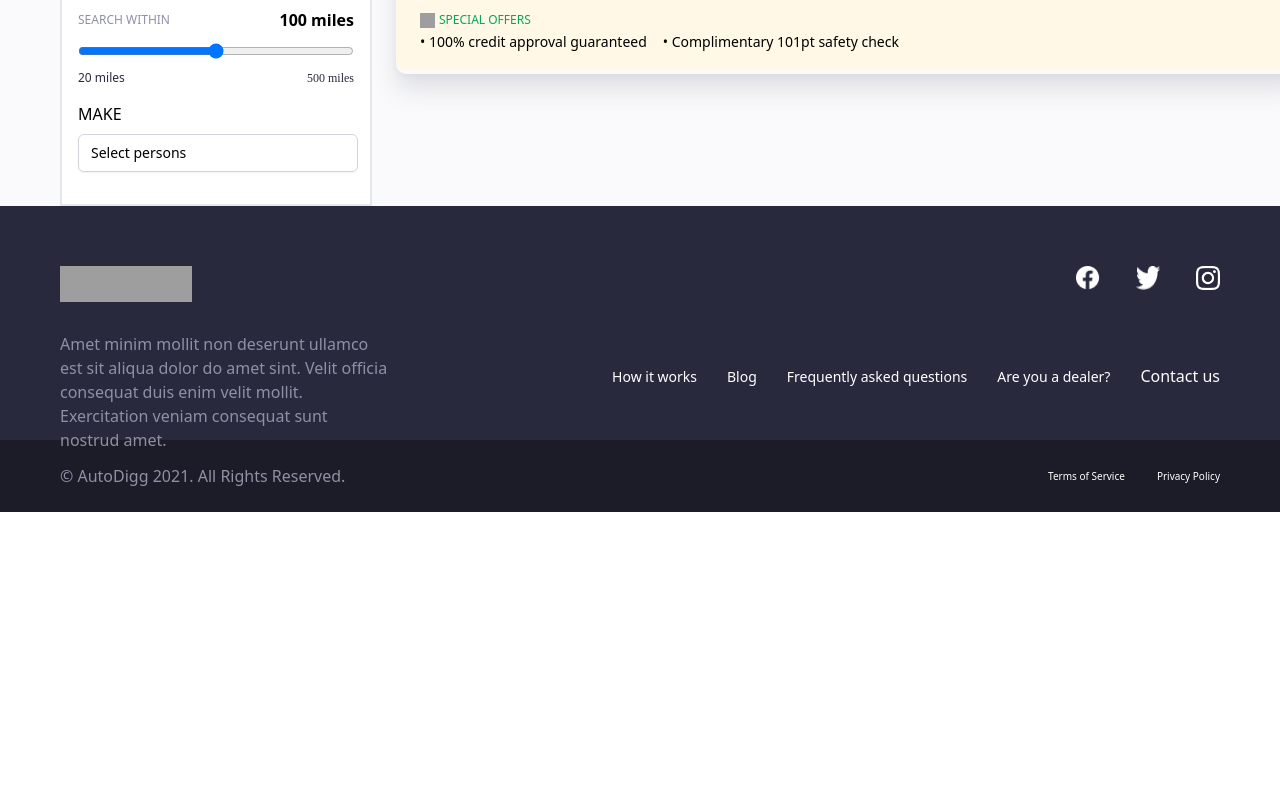
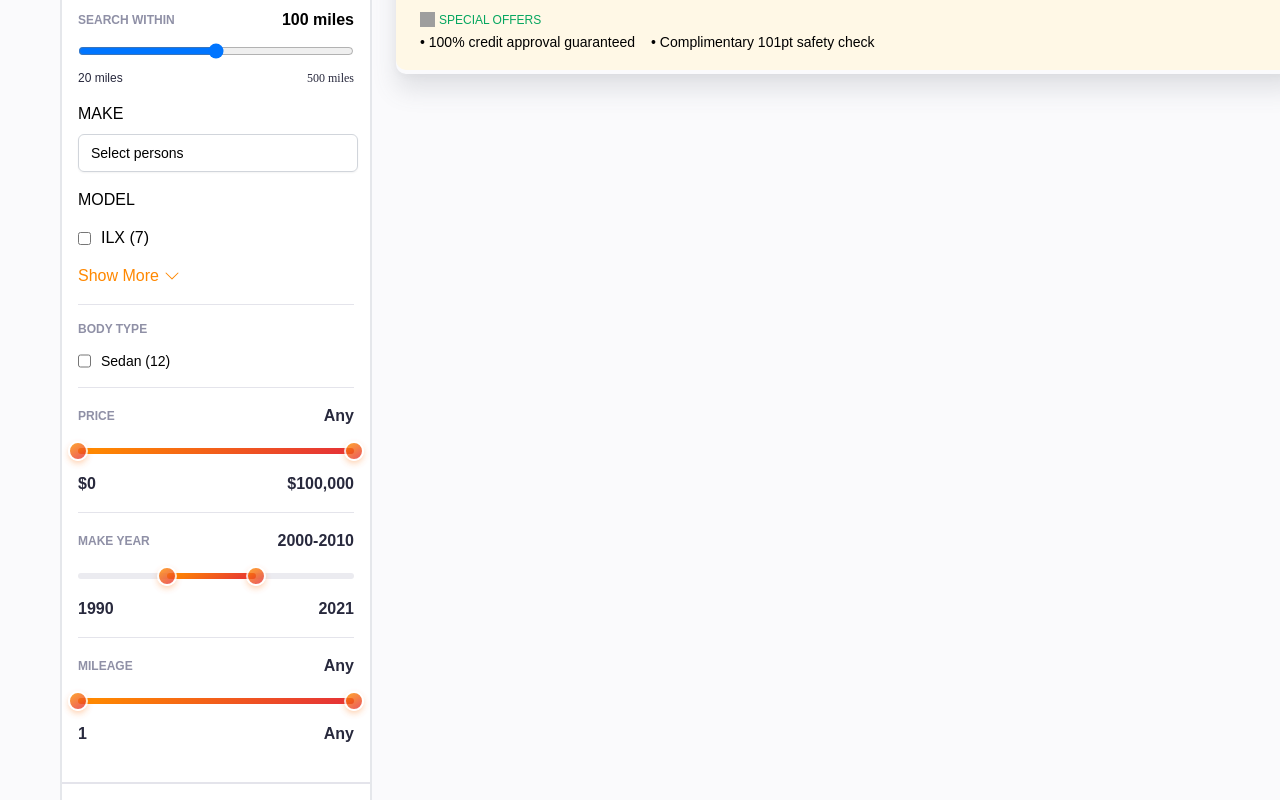
Before and after one commit to chirag-infynno/nextjs, a Next.js app: page / in a window 1280 px wide. Shown: the part 460-1260 px from the top of the page. Before the commit the page ends 972 px from the top, so only its background shows below. Built offline with nearby package versions, Linux system fonts and the light colour scheme; grey boxes are pictures that could not be loaded.

Commit message:
range  component completed

```diff
--- a/Component/Filterbar.js
+++ b/Component/Filterbar.js
@@ -1,6 +1,9 @@
 import Image from "next/image";
 import React, { useState } from "react";
 import { Listbox, Transition } from "@headlessui/react";
+import { BsChevronDown } from "react-icons/bs";
+import Slider from "rc-slider";
+import "rc-slider/assets/index.css";
 const people = [
   "Wade Cooper",
   "Arlene Mccoy",
@@ -14,7 +17,11 @@ const people = [
   "Emil Schaefer",
 ];
 
-export function Filterbar() {
+export function FilterBar() {
+  const [multiRange, setMultiRange] = useState([0, 100000]);
+  const [multiRangeModel, setMultiRangeModel] = useState([2000, 2010]);
+  const [multiRangeMileage, setMultiRangeMileage] = useState([1, 30]);
+
   const [isOpen, setIsOpen] = useState(false);
   const [selectedPersons, setSelectedPersons] = useState([]);
 
@@ -65,7 +72,7 @@ export function Filterbar() {
 
         <section className="mt-[18px] w-[100%] h-[1px] bg-[#E4E4EB]"></section>
         <section className="mt-[16px] flex flex-col gap-[8px]">
-          <span className="text-[#8F90A6] text-[12px] leading-[16px]">
+          <span className=" text-[12px] leading-[16px] font-[600] text-[#8F90A6] uppercase">
             your zip
           </span>
           <div className="flex  rounded-[10px] border-[1px] border-[#E4E4EB] ">
@@ -84,7 +91,7 @@ export function Filterbar() {
 
         <section className="mt-[20px] flex flex-col gap-[11px]">
           <div className="flex justify-between  items-center">
-            <span className="text-[12px] leading-[16px text-[#8F90A6] uppercase">
+            <span className="text-[12px] leading-[16px text-[#8F90A6] uppercase font-[600]">
               Search within
             </span>
             <spna className="text-[16px] leading-[24px] font-bold">
@@ -177,8 +184,143 @@ export function Filterbar() {
           </div>
         </div>
 
-        <se></se>
+        <section className="flex flex-col gap-[14px]">
+          <aside className="uppercase">model</aside>
+          <section className="flex items-center justify-start gap-[10px]">
+            <input type="checkbox" />
+            <label className="uppercase">ILX (7)</label>
+          </section>
+          <aside className=" flex items-center gap-[5px]">
+            <span className="text-[#FF8800]">Show More</span>
+            <aside className="flex items-center">
+              <BsChevronDown className="text-[#FF8800]" />
+            </aside>
+          </aside>
+        </section>
+        <div className="w-[100%] h-[1px] bg-[#E4E4EB] my-[16px]" />
+
+        <section className="bodytype flex flex-col gap-[14px]">
+          <span className="uppercase  text-[12px] leading-[16px] font-[600] text-[#8F90A6]">
+            body type
+          </span>
+          <div className="checkbox-bodytype flex gap-[10px]">
+            <input type="checkbox" />
+            <label className="text-[14px] leading-[20px] font-[500]">
+              Sedan (12)
+            </label>
+          </div>
+        </section>
+        <div className="line my-[16px] w-[100%] h-[1px] bg-[#E4E4EB]" />
+        <section className="range flex flex-col gap-[16px]">
+          <section className="price-range flex flex-col gap-[15px]">
+            <div className="flex justify-between items-center">
+              <span className="text-[12px] leading-[16px] text-[#8F90A6]  font-[600] uppercase">
+                Price
+              </span>
+              <span className="text-[16px] leading-[24px]  text-[#28293D] font-[600]">
+                {multiRange[0] == 0 &&
+                multiRange[multiRange.length - 1] == 100000
+                  ? `Any`
+                  : `${multiRange[0]}-${multiRange[multiRange.length - 1]}`}
+
+                {/* } */}
+              </span>
+            </div>
+            <div>
+              <Slider
+                range
+                color="red"
+                inverted={false}
+                allowCross={false}
+                min={0}
+                max={100000}
+                onChange={(e) => setMultiRange(e)}
+                defaultValue={multiRange}
+              />
+            </div>
+            <div className="flex justify-between items-center">
+              <span className="text-[16px] leading-[16px] text-[#28293D]   font-[600] uppercase">
+                $0
+              </span>
+              <span className="text-[16px] leading-[24px]  text-[#28293D] font-[600]">
+                $100,000
+              </span>
+            </div>
+          </section>
+          <div className="w-[100%] h-[1px] bg-[#E4E4EB] "></div>{" "}
+          <section className="modal-range flex flex-col gap-[15px]">
+            <div className="flex justify-between items-center">
+              <span className="text-[12px] leading-[16px] text-[#8F90A6]  font-[600] uppercase">
+                Make Year
+              </span>
+              <span className="text-[16px] leading-[24px]  text-[#28293D] font-[600]">
+                {multiRangeModel[0] == 1990 &&
+                multiRangeModel[multiRangeModel.length - 1] == 2021
+                  ? `Any`
+                  : `${multiRangeModel[0]}-${
+                      multiRangeModel[multiRangeModel.length - 1]
+                    }`}
+              </span>
+            </div>
+            <div>
+              <Slider
+                range
+                inverted={false}
+                allowCross={true}
+                min={1990}
+                max={2021}
+                onChange={(e) => setMultiRangeModel(e)}
+                defaultValue={multiRangeModel}
+              />
+            </div>
+            <div className="flex justify-between items-center">
+              <span className="text-[16px] leading-[16px] text-[#28293D]   font-[600] uppercase">
+                1990
+              </span>
+              <span className="text-[16px] leading-[24px]  text-[#28293D] font-[600]">
+                2021
+              </span>
+            </div>
+          </section>
+          <div className="w-[100%] h-[1px] bg-[#E4E4EB] "></div>{" "}
+          <section className="milage-range flex flex-col gap-[15px]">
+            <div className="flex justify-between items-center">
+              <span className="text-[12px] leading-[16px] text-[#8F90A6]  font-[600] uppercase">
+                Mileage
+              </span>
+              <span className="text-[16px] leading-[24px]  text-[#28293D] font-[600]">
+                {multiRangeMileage[0] == 1 &&
+                multiRangeMileage[multiRangeMileage.length - 1] == 30
+                  ? `Any`
+                  : `${multiRangeMileage[0]}-${
+                      multiRangeMileage[multiRangeMileage.length - 1]
+                    }`}
+              </span>
+            </div>
+            <div>
+              <Slider
+                range
+                inverted={false}
+                allowCross={true}
+                min={1}
+                max={30}
+                onChange={(e) => setMultiRangeMileage(e)}
+                defaultValue={multiRangeMileage}
+              />
+            </div>
+            <div className="flex justify-between items-center">
+              <span className="text-[16px] leading-[16px] text-[#28293D]   font-[600] uppercase">
+                1
+              </span>
+              <span className="text-[16px] leading-[24px]  text-[#28293D] font-[600]">
+                Any
+              </span>
+            </div>
+          </section>
+        </section>
       </section>
+      <div className="line w-[100%] h-[2px] bg-[#E4E4EB] mt-[36px] mb-[10px]" />
+      <section className="style my-[16px] w-[100%]  "></section>
     </section>
   );
 }
--- a/Component/footer.js
+++ b/Component/footer.js
@@ -1,7 +1,7 @@
 import React from "react";
 import Image from "next/image";
 
-export default function FooterComponent() {
+export function FooterComponent() {
   return (
     <>
       <footer className="">
--- a/Component/head.js
+++ b/Component/head.js
@@ -1,7 +1,7 @@
 import React from "react";
 import Head from "next/head";
 
-export const HeadComponent = () => {
+const HeadComponent = () => {
   return (
     <>
       <Head>
@@ -13,4 +13,4 @@ export const HeadComponent = () => {
   );
 };
 
-// export  Head;
+export default HeadComponent;
--- a/pages/_app.js
+++ b/pages/_app.js
@@ -1,17 +1,17 @@
-import { HeadComponent } from "../Component/head";
+import HeadComponent from "../Component/Head";
 import "../styles/globals.css";
-import { CookiesProvider } from "react-cookie";
+// import { CookiesProvider } from "react-cookie";
 import { useCookies } from "react-cookie";
 
 function MyApp({ Component, pageProps }) {
   return (
     <>
       <div className="max-w-[1440px] mx-auto bg-[#FAFAFC]">
-        <CookiesProvider>
-          <HeadComponent />
+        {/* <CookiesProvider> */}
+        <HeadComponent />
 
-          <Component {...pageProps} />
-        </CookiesProvider>
+        <Component {...pageProps} />
+        {/* </CookiesProvider> */}
       </div>
     </>
   );
--- a/pages/index.js
+++ b/pages/index.js
@@ -1,65 +1,10 @@
-import Head from "next/head";
-import Image from "next/image";
-import FooterComponent from "../Component/footer";
-import { HeadComponent } from "../Component/head";
-import { HeaderComponent } from "../Component/header";
-import styles from "../styles/Home.module.css";
 import { AiOutlineFilter } from "react-icons/ai";
-import { Filterbar } from "../Component/Filterbar";
+import { HeaderComponent } from "../Component/Header";
+import { FooterComponent } from "../Component/Footer";
+import { FilterBar } from "../Component/Filterbar";
 import { Sidebar } from "../Component/Sidebar";
-import { useEffect, useState } from "react";
-import { useCookies } from "react-cookie";
-import Slider, { Range } from "rc-slider";
-import "rc-slider/assets/index.css";
 
-import { Listbox, Transition } from "@headlessui/react";
-import { data } from "autoprefixer";
-const people = [
-  "Wade Cooper",
-  "Arlene Mccoy",
-  "Devon Webb",
-  "Tom Cook",
-  "Tanya Fox",
-  "Hellen Schmidt",
-  "Caroline Schultz",
-  "Mason Heaney",
-  "Claudie Smitham",
-  "Emil Schaefer",
-];
 export default function Home() {
-  const [cookies, setCookie, removeCookie] = useCookies();
-  const [isOpen, setIsOpen] = useState(false);
-  const [selectedPersons, setSelectedPersons] = useState([]);
-
-  function isSelected(value) {
-    return selectedPersons.find((el) => el === value) ? true : false;
-  }
-
-  function handleSelect(value) {
-    console.log("value", value);
-    if (!isSelected(value)) {
-      // console.log(isSelected(value));
-      const selectedPersonsUpdated = [
-        ...selectedPersons,
-        people.find((el) => el === value),
-      ];
-      setSelectedPersons(selectedPersonsUpdated);
-    } else {
-      handleDeselect(value);
-    }
-    setIsOpen(true);
-  }
-
-  function handleDeselect(value) {
-    const selectedPersonsUpdated = selectedPersons.filter((el) => el !== value);
-    setSelectedPersons(selectedPersonsUpdated);
-    setIsOpen(true);
-  }
-  useEffect(() => {
-    setCookie("Name", "chirag");
-    removeCookie("Name");
-  }, []);
-
   return (
     <>
       <HeaderComponent />
@@ -77,8 +22,8 @@ export default function Home() {
           <AiOutlineFilter size={25} className="text-white" />
         </div>
       </div>{" "}
-      <section className="flex flex-row gap-[24px]  sm:mx-[60px]   xs:mx-[16px]">
-        <Filterbar />
+      <section className="flex flex-row gap-[24px]  sm:mx-[60px]  xs:mx-[16px]">
+        <FilterBar />
         <Sidebar />
       </section>
       <FooterComponent />
--- a/styles/globals.css
+++ b/styles/globals.css
@@ -2,15 +2,20 @@
 @tailwind base;
 @tailwind components;
 @tailwind utilities;
-@import url('https://fonts.googleapis.com/css2?family=Shadows+Into+Light&display=swap');
+@import url('https://fonts.googleapis.com/css2?family=Poppins&display=swap');
 
 html,
 body {
 
   padding: 0;
   margin: 0;
-  /* font-family: -apple-system, BlinkMacSystemFont, Segoe UI, Roboto, Oxygen,Ubuntu, Cantarell, Fira Sans, Droid Sans, Helvetica Neue, sans-serif,Poppins,Alumni; */
+
+ font-family: 'Poppins', sans-serif;
 }
+
+
+/* background-color: linear-gradient(147.14deg, #FF8800 6.95%, #E63535 93.05%);; */
+
 .miles{
   /* text-[12px] leading-[16px] text-[#28293D] font-Lato  */
   /* text-[82px]; */
@@ -24,6 +29,30 @@ a {
 * {
   box-sizing: border-box;
 }
+
+
+.rc-slider-rail {
+
+  background:#EBEBF0 !important;
+  height: 6px !important;
+  border-radius: 10px;
+}
+.rc-slider-track {
+
+  border-radius: 10px;
+  height: 6px !important;
+  background: linear-gradient(147.14deg, #FF8800 6.95%, #E63535 93.05%) !important;
+}
+.rc-slider-handle {
+  width: 20px !important;
+  height: 20px !important;
+  margin-top: -7px !important;
+  background: linear-gradient(147.14deg, #FF8800 6.95%, #E63535 93.05%) !important;
+  border: 2px solid #FFFFFF !important;
+  box-shadow: 0px 3px 7px -1px rgba(254, 110, 6, 0.46) !important;
+  border-radius: 20px !important;
+}
+
 input[type="search"]::-webkit-search-cancel-button {
   -webkit-appearance: none;
   pointer-events: none;
```
